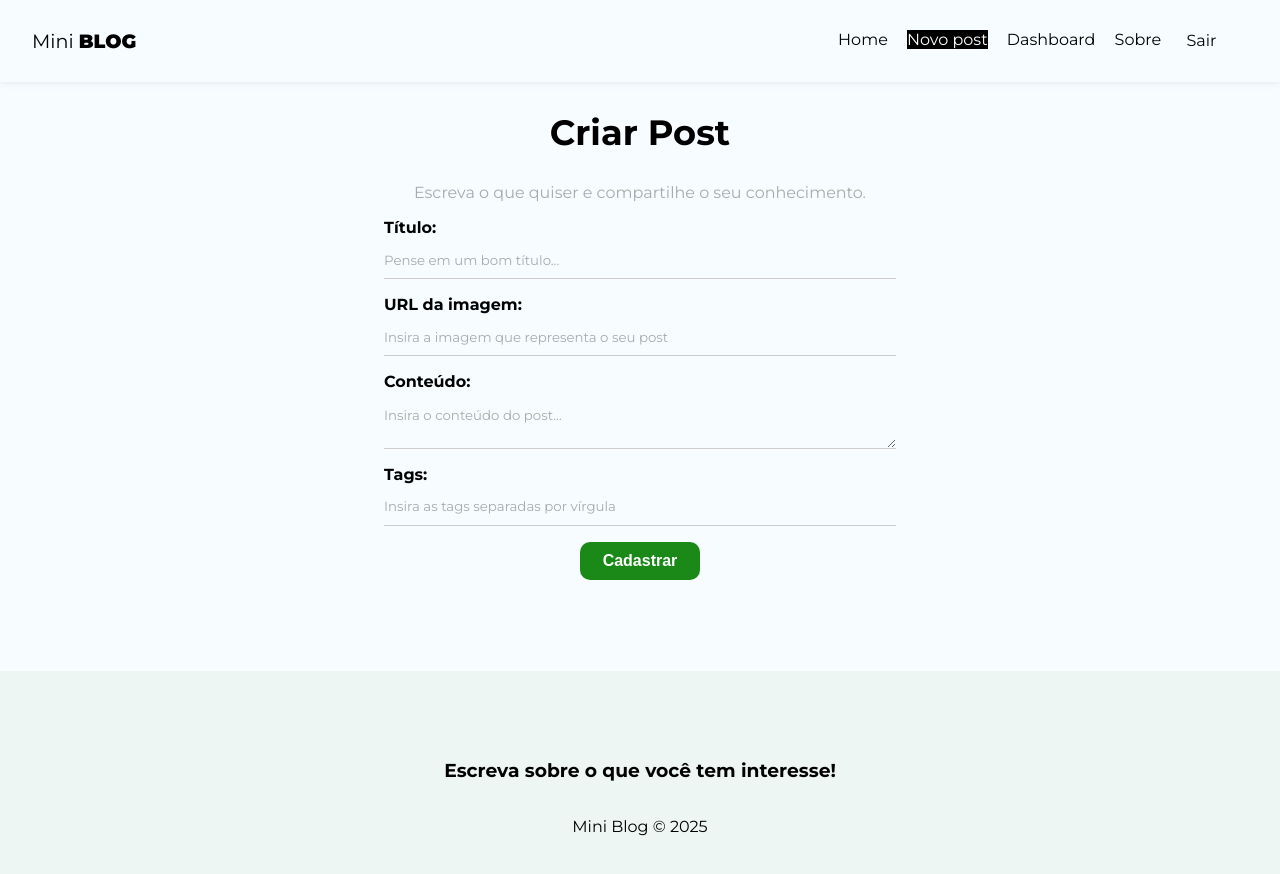
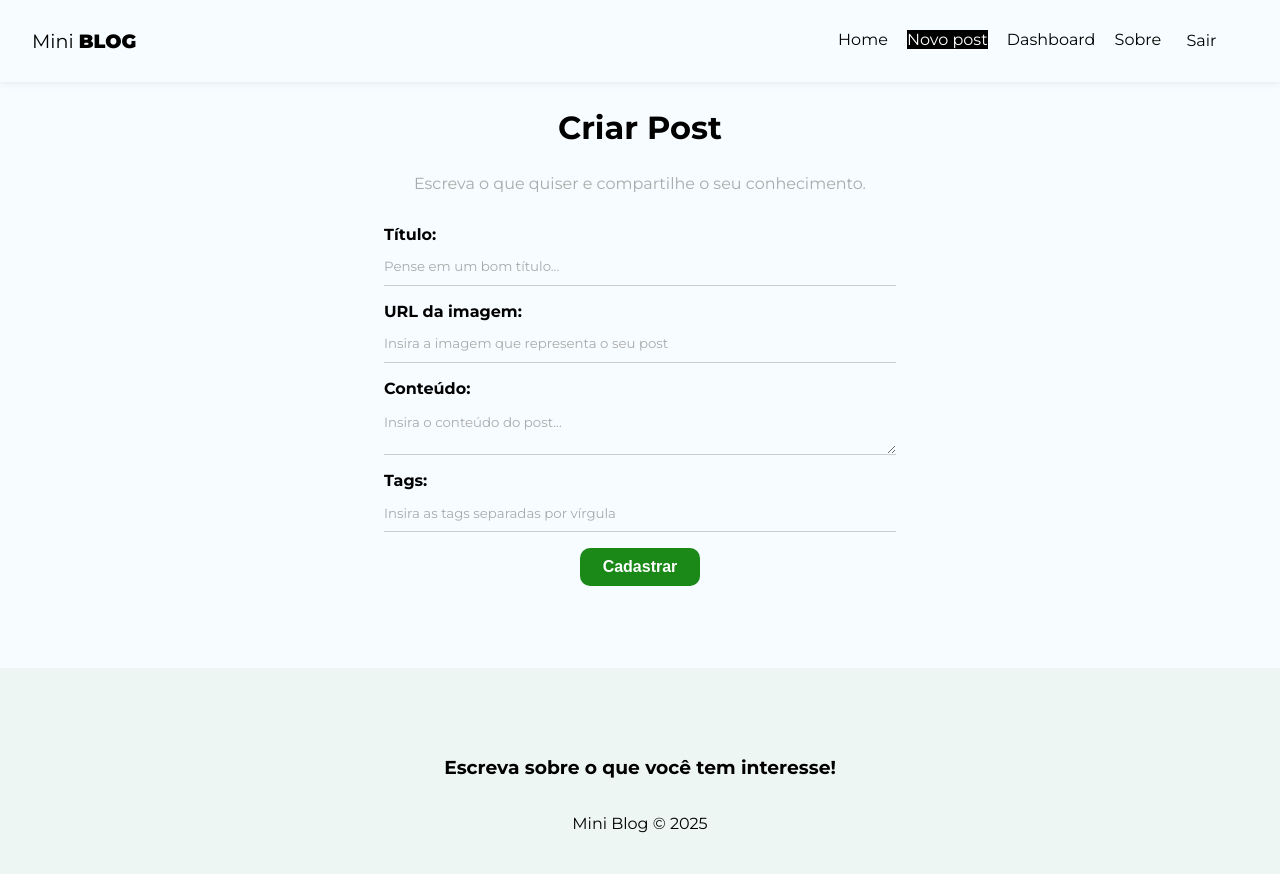
Before and after one commit to RafaelBartKings/min-blog, a React (Create React App) app: page /posts/create in a window 1280 px wide. Shown: the top 874 px of the page. Built offline with nearby package versions, Linux system fonts and the light colour scheme; no server answers; sample sign-in values are in the browser's storage.

Commit message:
added-navigate

```diff
--- a/src/pages/CreatePost/CreatePost.js
+++ b/src/pages/CreatePost/CreatePost.js
@@ -17,13 +17,6 @@ const CreatePost = () => {
    const navigate = useNavigate();
 
    // 🚩 CORREÇÃO ESSENCIAL: Redireciona APENAS após o sucesso do Firebase
-   useEffect(() => {
-      // Verifica se a operação não está mais carregando E não há erro
-      // O response.payload aqui representa o documento inserido
-      if (response.payload && !response.loading && !response.error) {
-         navigate('/');
-      }
-   }, [response, navigate]);
 
    const handleSubmit = e => {
       e.preventDefault();
@@ -72,7 +65,7 @@ const CreatePost = () => {
          createdBy: user.displayName
       });
 
-      // 🚩 LINHA REMOVIDA: navigate('/') foi movido para o useEffect
+      navigate('/');
    };
 
    return (
--- a/src/pages/CreatePost/CreatePost.module.css
+++ b/src/pages/CreatePost/CreatePost.module.css
@@ -3,9 +3,10 @@
 }
 
 .create_post h2 {
-	font-size: 2.2em;
+	font-size: 2em;
 }
 
 .create_post p {
 	color: #aaa;
+	margin-bottom: 2em;
 }
```
